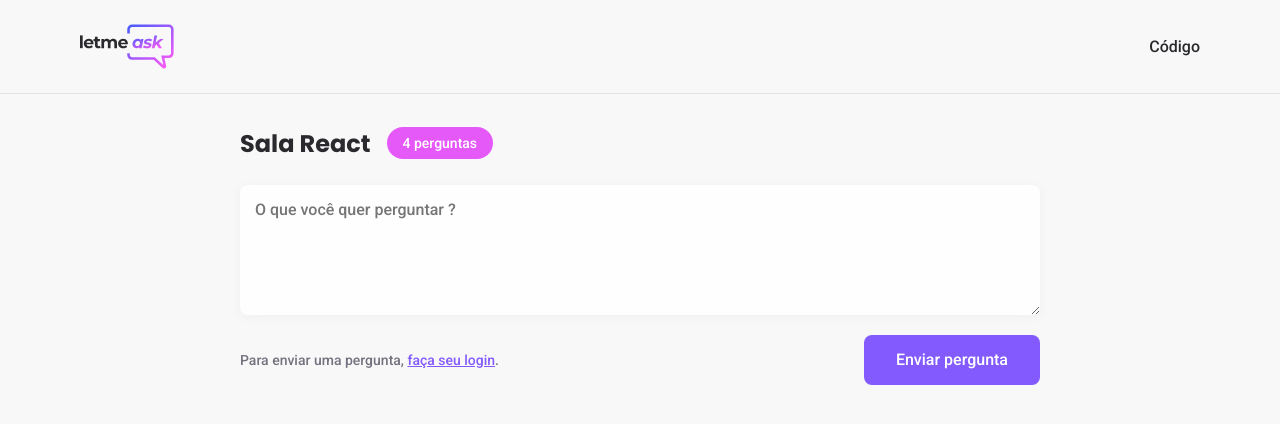
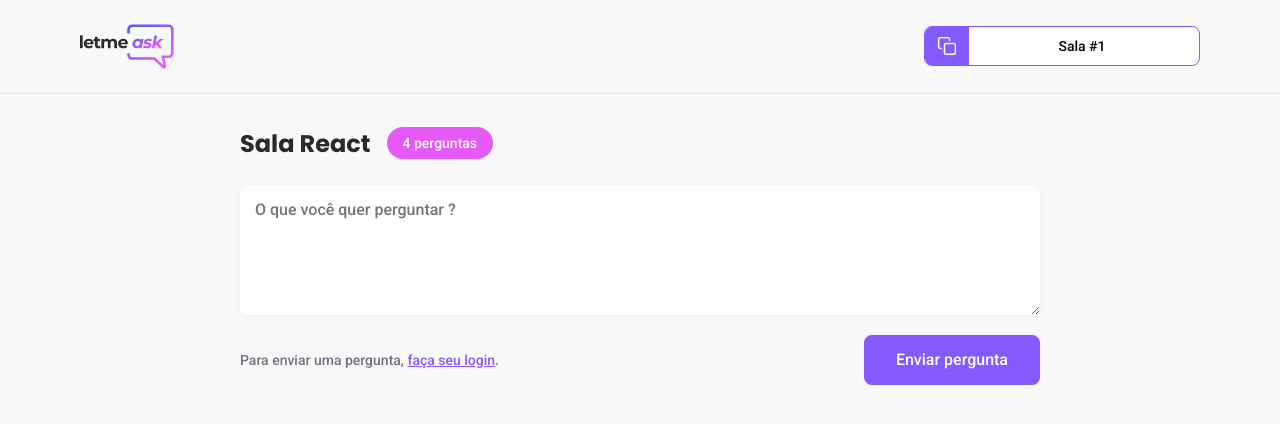
Before and after one commit to WilliamWJD/Letmeask, a React (Create React App) app: page /rooms/1 in a window 1280 px wide. Shown: the top 424 px of the page. Built offline with nearby package versions, Linux system fonts and the light colour scheme; no server answers.

Commit message:
criando componente RoomCode

```diff
--- /dev/null
+++ b/src/components/RoomCode.tsx
@@ -0,0 +1,23 @@
+import copyImg from '../assets/images/copy.svg';
+
+import '../styles/room-code.scss';
+
+type RoomCodeProps = {
+    code: string;
+}
+
+export function RoomCode(props: RoomCodeProps){
+    function copyRoomCodeToClipboard(){
+        navigator.clipboard.writeText(props.code)
+    }
+
+    return(
+        <button className="room-code" >
+            <div onClick={copyRoomCodeToClipboard}>
+                <img src={copyImg} alt="Copy room code" />
+            </div>
+
+            <span>Sala #{props.code}</span>
+        </button>
+    )
+}
--- a/src/pages/Room.tsx
+++ b/src/pages/Room.tsx
@@ -1,16 +1,28 @@
+import { useParams } from 'react-router-dom';
+
 import { Button } from '../components/Button';
 
 import logoImg from '../assets/images/logo.svg';
 
+import { RoomCode } from '../components/RoomCode';
+
 import '../styles/room.scss';
 
+type RoomParamsProps = {
+    id:string;
+}
+
 export function Room(){
+    const params = useParams() as RoomParamsProps;
+
     return(
         <div id="page-room">
             <header>
                 <div className="content">
                     <img src={logoImg} alt="Letmeask" />
-                    <div>Código</div>
+                    <RoomCode
+                        code={params.id}
+                    />
                 </div>
             </header>
 
--- /dev/null
+++ b/src/styles/room-code.scss
@@ -0,0 +1,35 @@
+.room-code{
+    height:40px;
+    border-radius: 8px;
+    overflow: hidden;
+
+    background:#fff;
+    border: 1px solid #835afd;
+
+    display: flex;
+
+    div{
+        background:#835afd;
+        padding: 0 12px;
+        display: flex;
+        justify-content: center;
+        align-items: center;
+        height: 100%;
+        transition:filter 0.2s;
+        cursor: pointer;
+    }
+
+    div:hover{
+        filter:brightness(0.9);
+    }
+
+    span{
+        display: block;
+        align-self: center;
+        flex:1;
+        padding: 0 16px 0 12px;
+        width: 230px;
+        font-size:14px;
+        font-weight: 500;
+    }
+}
```
